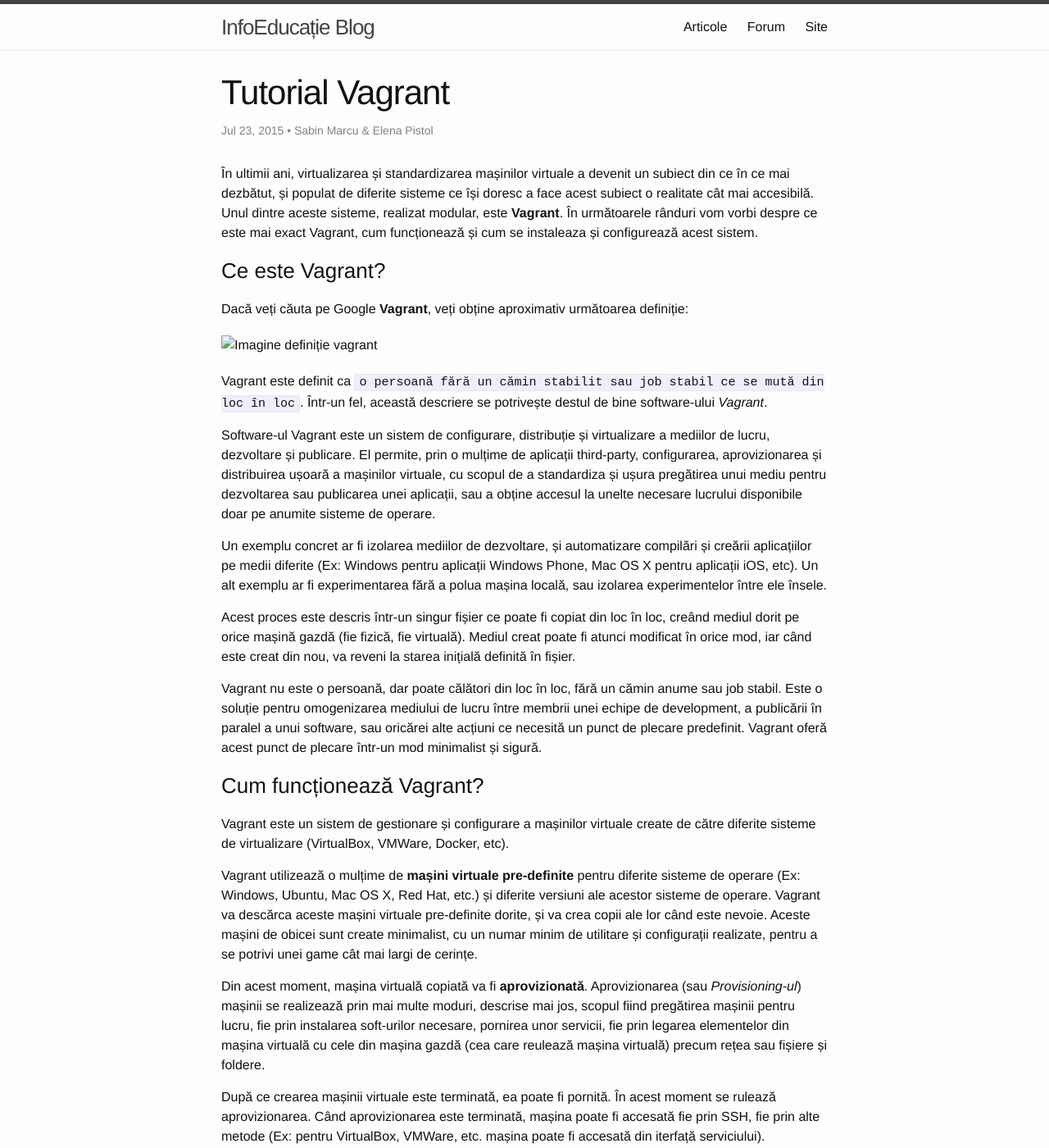
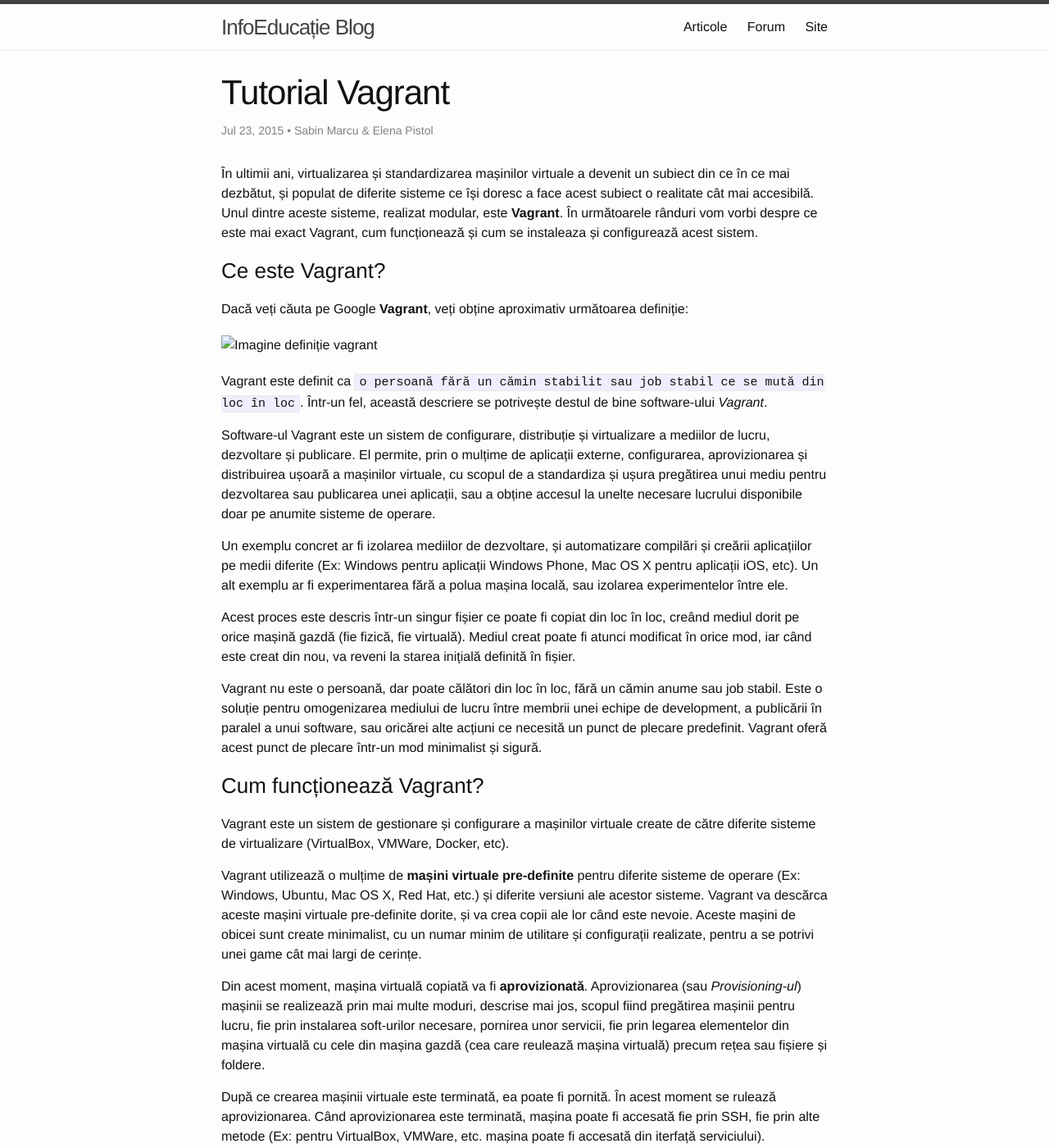
Before and after one commit to infoeducatie/blog.infoeducatie.ro, a Jekyll site: the page built from _posts/2015-07-23-tutorial-vagrant.markdown, in a window 1280 px wide and 1400 px high. Shown: the whole window at 82% size. Built offline with Jekyll 4.4.1, drawn with Linux system fonts in a browser that asks for light colours.

Commit message:
Update 2015-07-23-tutorial-vagrant.markdown

```diff
--- a/_posts/2015-07-23-tutorial-vagrant.markdown
+++ b/_posts/2015-07-23-tutorial-vagrant.markdown
@@ -17,9 +17,9 @@
 
 Vagrant este definit ca `o persoană fără un cămin stabilit sau job stabil ce se mută din loc în loc`. Într-un fel, această descriere se potrivește destul de bine software-ului *Vagrant*.
 
-Software-ul Vagrant este un sistem de configurare, distribuție și virtualizare a mediilor de lucru, dezvoltare și publicare. El permite, prin o mulțime de aplicații third-party, configurarea, aprovizionarea și distribuirea ușoară a mașinilor virtuale, cu scopul de a standardiza și ușura pregătirea unui mediu pentru dezvoltarea sau publicarea unei aplicații, sau a obține accesul la unelte necesare lucrului disponibile doar pe anumite sisteme de operare.
+Software-ul Vagrant este un sistem de configurare, distribuție și virtualizare a mediilor de lucru, dezvoltare și publicare. El permite, prin o mulțime de aplicații externe, configurarea, aprovizionarea și distribuirea ușoară a mașinilor virtuale, cu scopul de a standardiza și ușura pregătirea unui mediu pentru dezvoltarea sau publicarea unei aplicații, sau a obține accesul la unelte necesare lucrului disponibile doar pe anumite sisteme de operare.
 
-Un exemplu concret ar fi izolarea mediilor de dezvoltare, și automatizare compilări și creării aplicațiilor pe medii diferite (Ex: Windows pentru aplicații Windows Phone, Mac OS X pentru aplicații iOS, etc). Un alt exemplu ar fi experimentarea fără a polua mașina locală, sau izolarea experimentelor între ele însele.
+Un exemplu concret ar fi izolarea mediilor de dezvoltare, și automatizare compilări și creării aplicațiilor pe medii diferite (Ex: Windows pentru aplicații Windows Phone, Mac OS X pentru aplicații iOS, etc). Un alt exemplu ar fi experimentarea fără a polua mașina locală, sau izolarea experimentelor între ele.
 
 Acest proces este descris într-un singur fișier ce poate fi copiat din loc în loc, creând mediul dorit pe orice mașină gazdă (fie fizică, fie virtuală). Mediul creat poate fi atunci modificat în orice mod, iar când este creat din nou, va reveni la starea inițială definită în fișier.
 
@@ -29,7 +29,7 @@
 
 Vagrant este un sistem de gestionare și configurare a mașinilor virtuale create de către diferite sisteme de virtualizare (VirtualBox, VMWare, Docker, etc).
 
-Vagrant utilizează o mulțime de **mașini virtuale pre-definite** pentru diferite sisteme de operare (Ex: Windows, Ubuntu, Mac OS X, Red Hat, etc.) și diferite versiuni ale acestor sisteme de operare. Vagrant va descărca aceste mașini virtuale pre-definite dorite, și va crea copii ale lor când este nevoie. Aceste mașini de obicei sunt create minimalist, cu un numar minim de utilitare și configurații realizate, pentru a se potrivi unei game cât mai largi de cerințe.
+Vagrant utilizează o mulțime de **mașini virtuale pre-definite** pentru diferite sisteme de operare (Ex: Windows, Ubuntu, Mac OS X, Red Hat, etc.) și diferite versiuni ale acestor sisteme. Vagrant va descărca aceste mașini virtuale pre-definite dorite, și va crea copii ale lor când este nevoie. Aceste mașini de obicei sunt create minimalist, cu un numar minim de utilitare și configurații realizate, pentru a se potrivi unei game cât mai largi de cerințe.
 
 Din acest moment, mașina virtuală copiată va fi **aprovizionată**. Aprovizionarea (sau *Provisioning-ul*) mașinii se realizează prin mai multe moduri, descrise mai jos, scopul fiind pregătirea mașinii pentru lucru, fie prin instalarea soft-urilor necesare, pornirea unor servicii, fie prin legarea elementelor din mașina virtuală cu cele din mașina gazdă (cea care reulează mașina virtuală) precum rețea sau fișiere și foldere.
 
```
